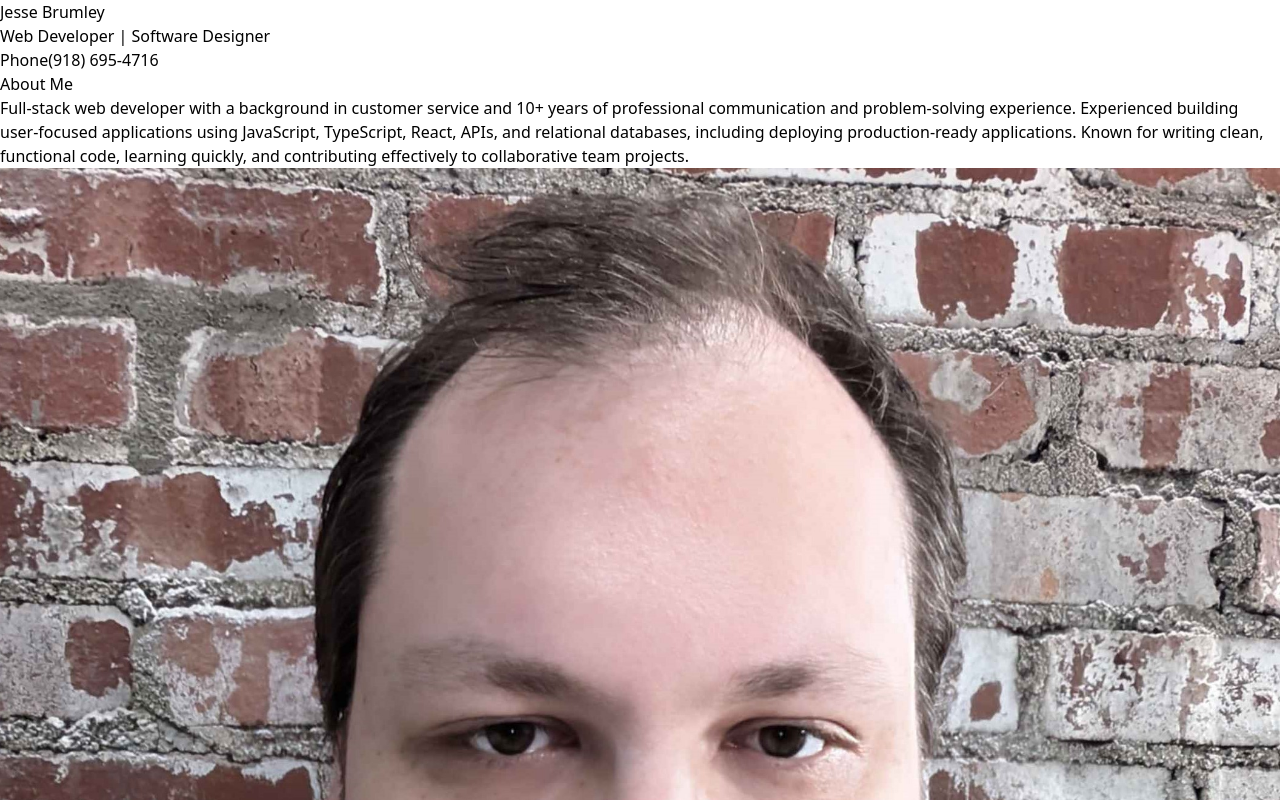
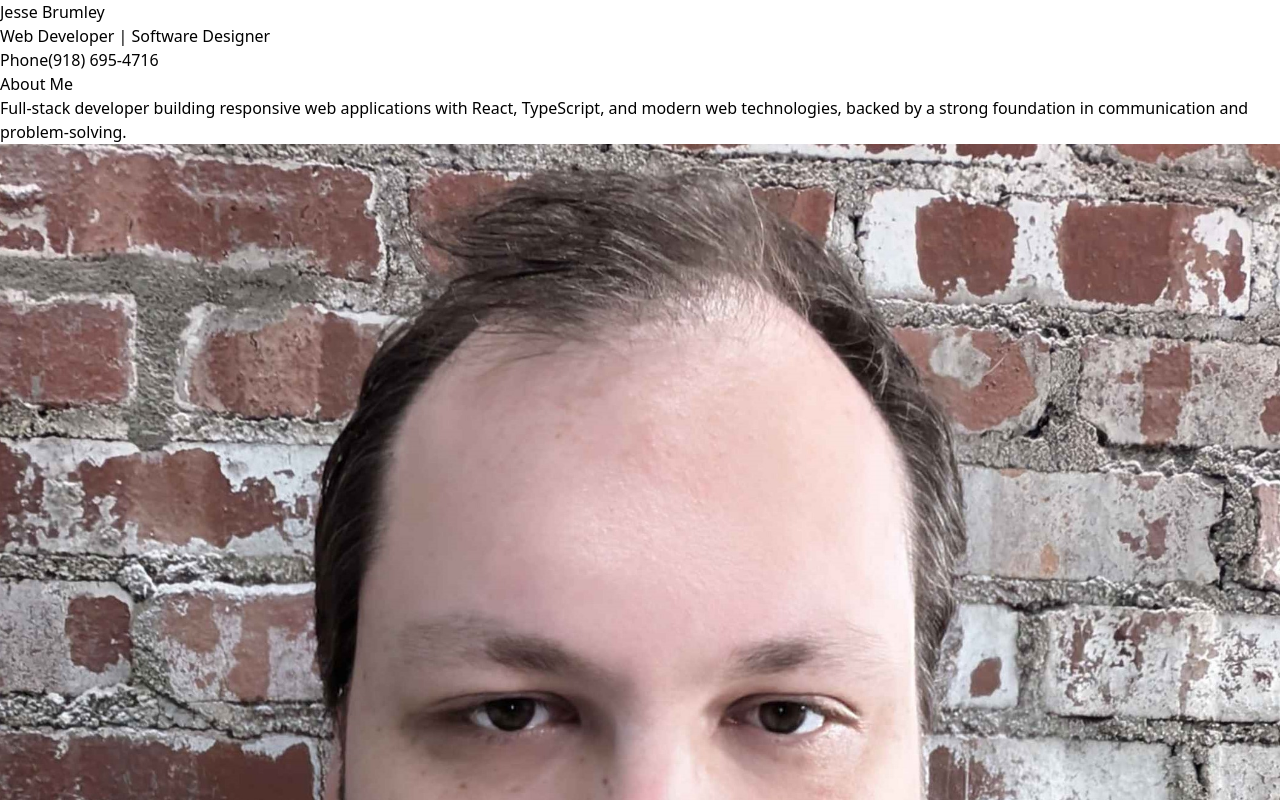
Before and after one commit to jessebrumley/hire, a React (Vite) app: page / in a window 1280 px wide. Shown: the top 800 px of the page. Built offline with nearby package versions, Linux system fonts and the light colour scheme.

Commit message:
resume update

```diff
--- a/src/components/About.tsx
+++ b/src/components/About.tsx
@@ -1,4 +1,4 @@
-import portrait from '../assets/BrumleyJesse.jpg';
+import portrait from "../assets/BrumleyJesse.jpg";
 
 export default function About() {
   return (
@@ -8,7 +8,10 @@ export default function About() {
         <div className="flex-1">
           <h2 className="text-2xl font-bold mb-4">About Me</h2>
           <p>
-                        Full-stack web developer with a background in customer service and 10+ years of professional communication and problem-solving experience. Experienced building user-focused applications using JavaScript, TypeScript, React, APIs, and relational databases, including deploying production-ready applications. Known for writing clean, functional code, learning quickly, and contributing effectively to collaborative team projects.
+            {/* Full-stack web developer with a background in customer service and 10+ years of professional communication and problem-solving experience. Experienced building user-focused applications using JavaScript, TypeScript, React, APIs, and relational databases, including deploying production-ready applications. Known for writing clean, functional code, learning quickly, and contributing effectively to collaborative team projects. */}
+            Full-stack developer building responsive web applications with
+            React, TypeScript, and modern web technologies, backed by a strong
+            foundation in communication and problem-solving.
           </p>
         </div>
 
```
Also changed, not shown: 1 other file (tests, documents, lock files or other folders). Lines whose indentation alone changed are shown as unchanged.
